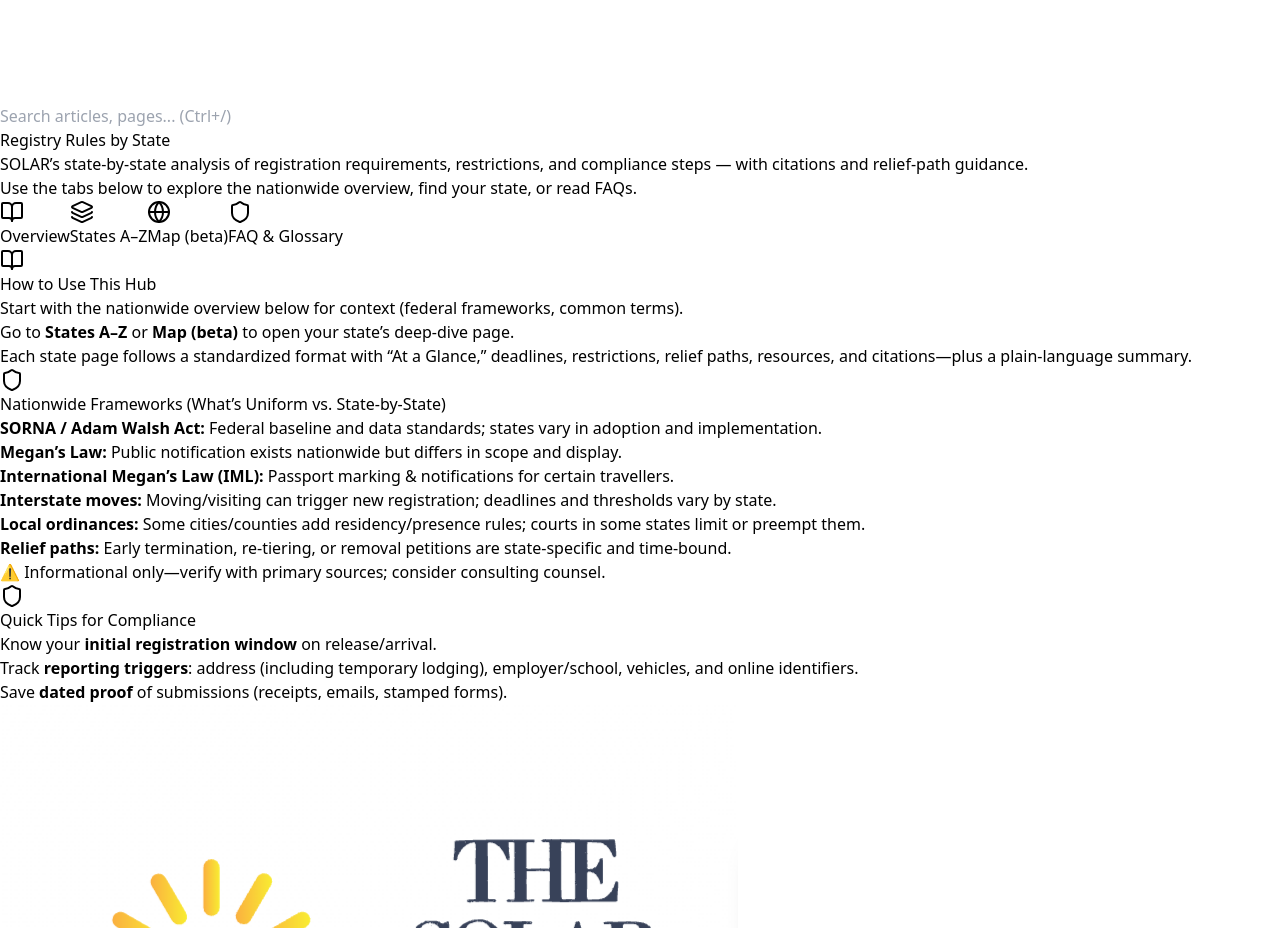
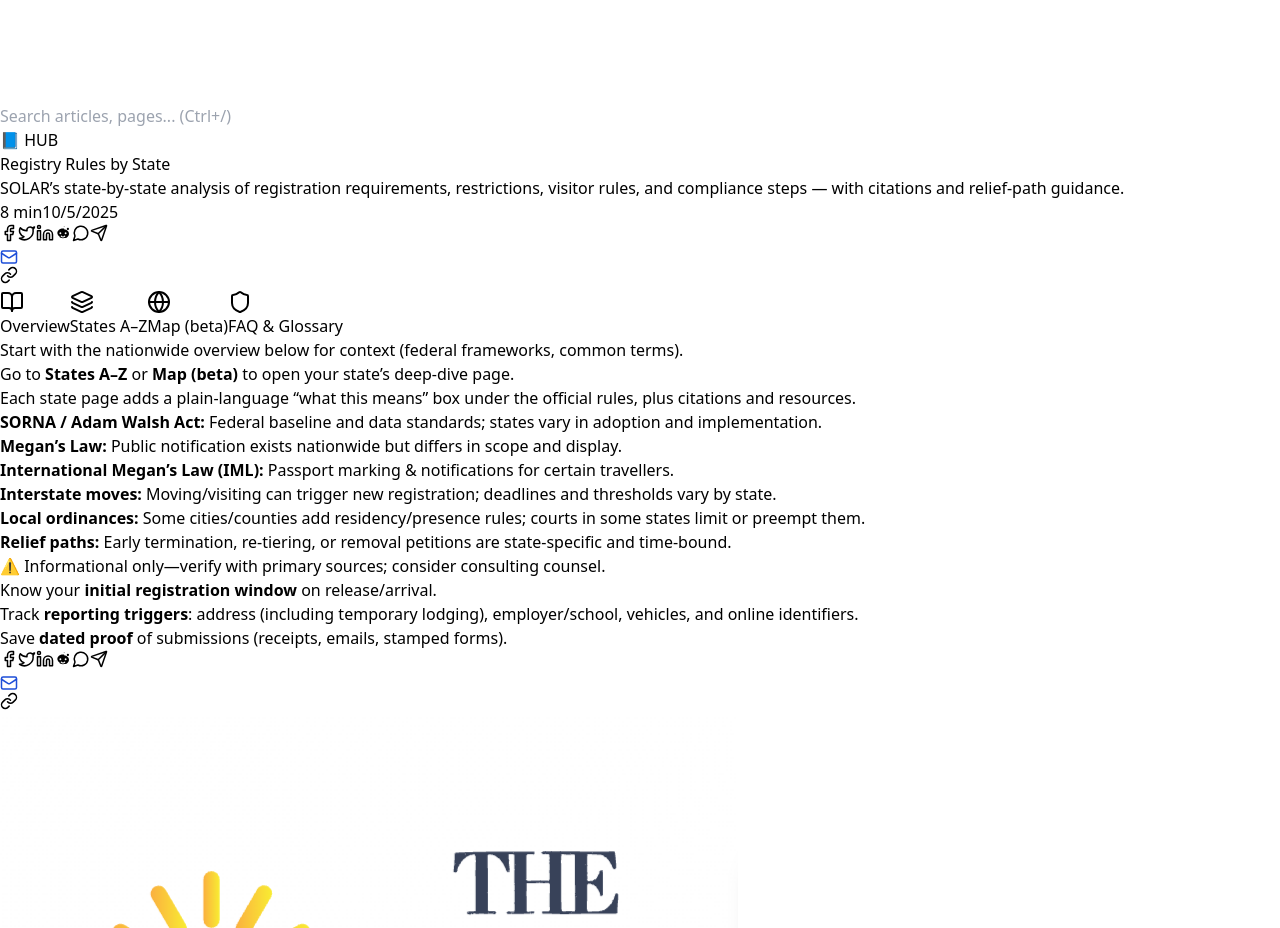
Before and after one commit to projectsolarrecon/Solar, a React (Vite) app: page /resources/state-registry in a window 1280 px wide. Shown: the part 2928-3856 px from the top of the page. Built offline with nearby package versions, Linux system fonts and the light colour scheme.

Commit message:
Update index.tsx

```diff
--- a/src/pages/resources/state-registry/index.tsx
+++ b/src/pages/resources/state-registry/index.tsx
@@ -1,12 +1,16 @@
 import React, { useMemo, useState } from "react";
 import { MapPin, Search, Layers, BookOpen, Globe, Shield, Filter } from "lucide-react";
 
-// Auto-import all state JSONs
+// SOLAR layout + components
+import GuideLayout from "../../../components/layouts/GuideLayout";
+import { SectionCard } from "../../../components/solar";
+
+// ---------- Load state JSONs (auto) ----------
 const files = import.meta.glob("/src/data/state-registry/*.json", { eager: true });
 
 type Entry = {
-  code: string;
-  state: string;
+  code: string;        // "ny"
+  state: string;       // "New York"
   badges?: {
     residencyZones?: boolean;
     lifetimePossible?: boolean;
@@ -14,28 +18,33 @@ type Entry = {
   };
 };
 
+// Small helper: build entries from JSON folder
 function entries(): Entry[] {
   return Object.keys(files)
     .map((k) => {
       const code = k.split("/").pop()!.replace(".json", "");
-      // @ts-ignore
+      // @ts-ignore Vite eager JSON modules
       const data = files[k]?.default || files[k];
       const state = data?.state || code.toUpperCase();
 
-      // Heuristics to auto-derive badges (optional; can be removed if you set badges in JSON)
+      // Optional: heuristic badges (can be removed if you maintain badges in JSON)
       const textBlob = JSON.stringify(data || {}).toLowerCase();
-      const badges = {
+      const derived = {
         residencyZones: /residenc(y|e)\s+zone|distance|buffer/.test(textBlob),
         lifetimePossible: /lifetime/.test(textBlob),
         verificationQuarterly: /quarterly/.test(textBlob),
-        ...(data?.badges || {}),
       };
 
-      return { code, state, badges } as Entry;
+      return {
+        code,
+        state,
+        badges: { ...derived, ...(data?.badges || {}) },
+      } as Entry;
     })
     .sort((a, b) => a.state.localeCompare(b.state));
 }
 
+// Basic US regions for the “Map (beta)” tab
 const STATE_TO_REGION: Record<string, string> = {
   // Northeast
   CT: "Northeast", ME: "Northeast", MA: "Northeast", NH: "Northeast", RI: "Northeast", VT: "Northeast",
@@ -51,6 +60,7 @@ const STATE_TO_REGION: Record<string, string> = {
   AK: "West", CA: "West", HI: "West", OR: "West", WA: "West"
 };
 
+// ---------- Small UI parts ----------
 function Badge({ children }: { children: React.ReactNode }) {
   return (
     <span className="inline-flex items-center rounded-full bg-slate-100 text-slate-700 px-2.5 py-0.5 text-xs border border-slate-200">
@@ -73,11 +83,13 @@ function CardLink({ e }: { e: Entry }) {
         </span>
       </div>
       <div className="text-slate-500 text-sm mt-1 uppercase tracking-wide">{e.code}</div>
+
       <div className="mt-3 flex flex-wrap gap-2">
         {e.badges?.residencyZones && <Badge>Residency zones</Badge>}
         {e.badges?.lifetimePossible && <Badge>Lifetime possible</Badge>}
         {e.badges?.verificationQuarterly && <Badge>Quarterly verify</Badge>}
       </div>
+
       <div className="absolute inset-0 rounded-2xl ring-0 group-hover:ring-2 group-hover:ring-slate-300 transition" />
     </a>
   );
@@ -106,25 +118,6 @@ function TabButton({
   );
 }
 
-function SectionCard({
-  title,
-  icon,
-  children,
-}: {
-  title: string;
-  icon: React.ReactNode;
-  children: React.ReactNode;
-}) {
-  return (
-    <section className="bg-white rounded-2xl p-6 shadow-sm border border-slate-200">
-      <h2 className="flex items-center text-2xl font-semibold text-slate-800">
-        {icon} <span className="ml-2">{title}</span>
-      </h2>
-      <div className="mt-3 text-slate-700">{children}</div>
-    </section>
-  );
-}
-
 export default function StateRegistryHub() {
   const list = useMemo(entries, []);
   const [tab, setTab] = useState<"overview" | "states" | "map" | "faq">("overview");
@@ -135,9 +128,7 @@ export default function StateRegistryHub() {
     const ql = q.trim().toLowerCase();
     return list.filter((e) => {
       const matchesQuery =
-        !ql ||
-        e.state.toLowerCase().includes(ql) ||
-        e.code.toLowerCase().includes(ql);
+        !ql || e.state.toLowerCase().includes(ql) || e.code.toLowerCase().includes(ql);
       if (!matchesQuery) return false;
 
       if (tab === "map" && region !== "All") {
@@ -148,24 +139,23 @@ export default function StateRegistryHub() {
     });
   }, [list, q, tab, region]);
 
+  const date = new Date().toLocaleDateString();
+  const lede =
+    "SOLAR’s state-by-state analysis of registration requirements, restrictions, visitor rules, and compliance steps — with citations and relief-path guidance.";
+
   return (
-    <div className="min-h-screen bg-slate-50">
-      {/* HERO */}
-      <header className="bg-gradient-to-r from-slate-800 to-slate-600 text-white py-10 px-6 rounded-b-3xl shadow-md print:bg-none">
-        <div className="max-w-5xl mx-auto text-center">
-          <h1 className="text-4xl font-bold tracking-tight">Registry Rules by State</h1>
-          <p className="mt-3 text-slate-200 text-lg max-w-2xl mx-auto">
-            SOLAR’s state-by-state analysis of registration requirements, restrictions,
-            and compliance steps — with citations and relief-path guidance.
-          </p>
-          <p className="mt-2 text-slate-300 text-sm italic">
-            Use the tabs below to explore the nationwide overview, find your state, or read FAQs.
-          </p>
-        </div>
-      </header>
-
-      {/* TABS */}
-      <nav className="max-w-5xl mx-auto px-6 mt-6">
+    <GuideLayout
+      title="Registry Rules by State"
+      description="Find SOLAR’s plain-language, citation-backed registration guidance for every U.S. state."
+      keywords="registry, SORNA, Megan’s Law, Adam Walsh, IML, residency, verification, deadlines, relief"
+      date={date}
+      readTime="8 min"
+      badge="📘 HUB"
+      lede={lede}
+      showTOC={false}
+    >
+      {/* Tabs */}
+      <div className="mt-2 mb-6">
         <div className="inline-flex gap-2 rounded-2xl bg-white p-1 border border-slate-200 shadow-sm">
           <TabButton active={tab === "overview"} onClick={() => setTab("overview")} icon={<BookOpen className="w-4 h-4" />}>
             Overview
@@ -180,10 +170,9 @@ export default function StateRegistryHub() {
             FAQ & Glossary
           </TabButton>
         </div>
-      </nav>
+      </div>
 
-      {/* BODY */}
-      <main className="max-w-5xl mx-auto px-6 py-8 space-y-10 print:py-6">
+      {/* Search (States + Map tabs) */}
       {(tab === "states" || tab === "map") && (
         <div className="bg-white rounded-2xl p-4 border border-slate-200 shadow-sm">
           <div className="flex items-center gap-3">
@@ -198,6 +187,7 @@ export default function StateRegistryHub() {
                 aria-label="Search states"
               />
             </div>
+
             {tab === "map" && (
               <div className="flex items-center gap-2">
                 <Filter className="w-5 h-5 text-slate-500" />
@@ -219,17 +209,18 @@ export default function StateRegistryHub() {
         </div>
       )}
 
+      {/* Overview */}
       {tab === "overview" && (
         <section className="space-y-8">
-            <SectionCard title="How to Use This Hub" icon={<BookOpen className="w-6 h-6 text-indigo-600" />}>
+          <SectionCard title="How to Use This Hub" emblem="📌">
             <ul className="list-disc pl-6 text-slate-700 space-y-1">
               <li>Start with the nationwide overview below for context (federal frameworks, common terms).</li>
               <li>Go to <strong>States A–Z</strong> or <strong>Map (beta)</strong> to open your state’s deep-dive page.</li>
-                <li>Each state page follows a standardized format with “At a Glance,” deadlines, restrictions, relief paths, resources, and citations—plus a plain-language summary.</li>
+              <li>Each state page adds a plain-language “what this means” box under the official rules, plus citations and resources.</li>
             </ul>
           </SectionCard>
 
-            <SectionCard title="Nationwide Frameworks (What’s Uniform vs. State-by-State)" icon={<Shield className="w-6 h-6 text-emerald-600" />}>
+          <SectionCard title="Nationwide Frameworks (What’s Uniform vs. State-by-State)" emblem="🛡️">
             <ul className="list-disc pl-6 text-slate-700 space-y-1">
               <li><strong>SORNA / Adam Walsh Act:</strong> Federal baseline and data standards; states vary in adoption and implementation.</li>
               <li><strong>Megan’s Law:</strong> Public notification exists nationwide but differs in scope and display.</li>
@@ -243,7 +234,7 @@ export default function StateRegistryHub() {
             </p>
           </SectionCard>
 
-            <SectionCard title="Quick Tips for Compliance" icon={<Shield className="w-6 h-6 text-amber-600" />}>
+          <SectionCard title="Quick Tips for Compliance" emblem="✅">
             <ul className="list-disc pl-6 text-slate-700 space-y-1">
               <li>Know your <strong>initial registration window</strong> on release/arrival.</li>
               <li>Track <strong>reporting triggers</strong>: address (including temporary lodging), employer/school, vehicles, and online identifiers.</li>
@@ -253,6 +244,7 @@ export default function StateRegistryHub() {
         </section>
       )}
 
+      {/* States A–Z */}
       {tab === "states" && (
         <section>
           {filtered.length > 0 ? (
@@ -265,6 +257,7 @@ export default function StateRegistryHub() {
         </section>
       )}
 
+      {/* Map (beta) */}
       {tab === "map" && (
         <section className="space-y-4">
           <p className="text-slate-600">
@@ -280,9 +273,10 @@ export default function StateRegistryHub() {
         </section>
       )}
 
+      {/* FAQ */}
       {tab === "faq" && (
         <section className="space-y-8">
-            <SectionCard title="Frequently Asked Questions" icon={<Shield className="w-6 h-6 text-sky-600" />}>
+          <SectionCard title="Frequently Asked Questions" emblem="❓">
             <div className="space-y-4 text-slate-700">
               <div>
                 <p className="font-semibold">Is this legal advice?</p>
@@ -303,7 +297,7 @@ export default function StateRegistryHub() {
             </div>
           </SectionCard>
 
-            <SectionCard title="Glossary (Plain Language)" icon={<BookOpen className="w-6 h-6 text-purple-600" />}>
+          <SectionCard title="Glossary (Plain Language)" emblem="📖">
             <ul className="list-disc pl-6 text-slate-700 space-y-1">
               <li><strong>SORNA:</strong> Federal standards for registration/notification that states implement differently.</li>
               <li><strong>Verification:</strong> Required re-appearance or update cadence (e.g., annually or quarterly).</li>
@@ -314,7 +308,6 @@ export default function StateRegistryHub() {
           </SectionCard>
         </section>
       )}
-      </main>
-    </div>
+    </GuideLayout>
   );
 }
```
Lines whose indentation alone changed are shown as unchanged.
